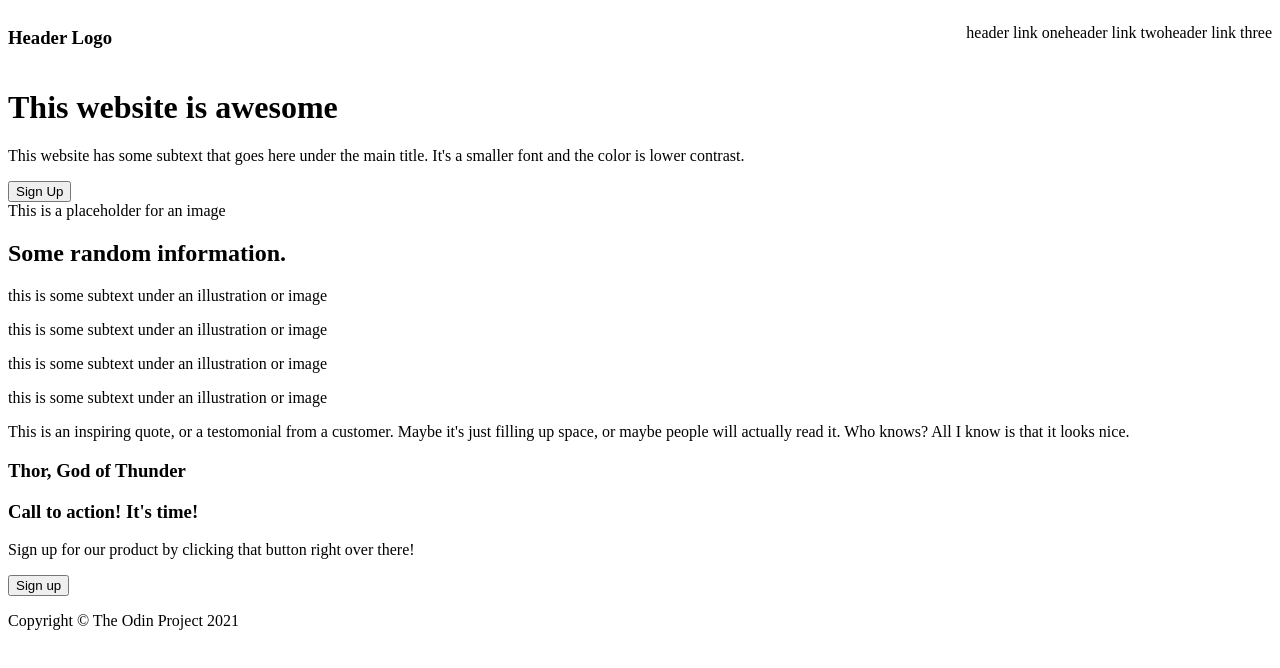
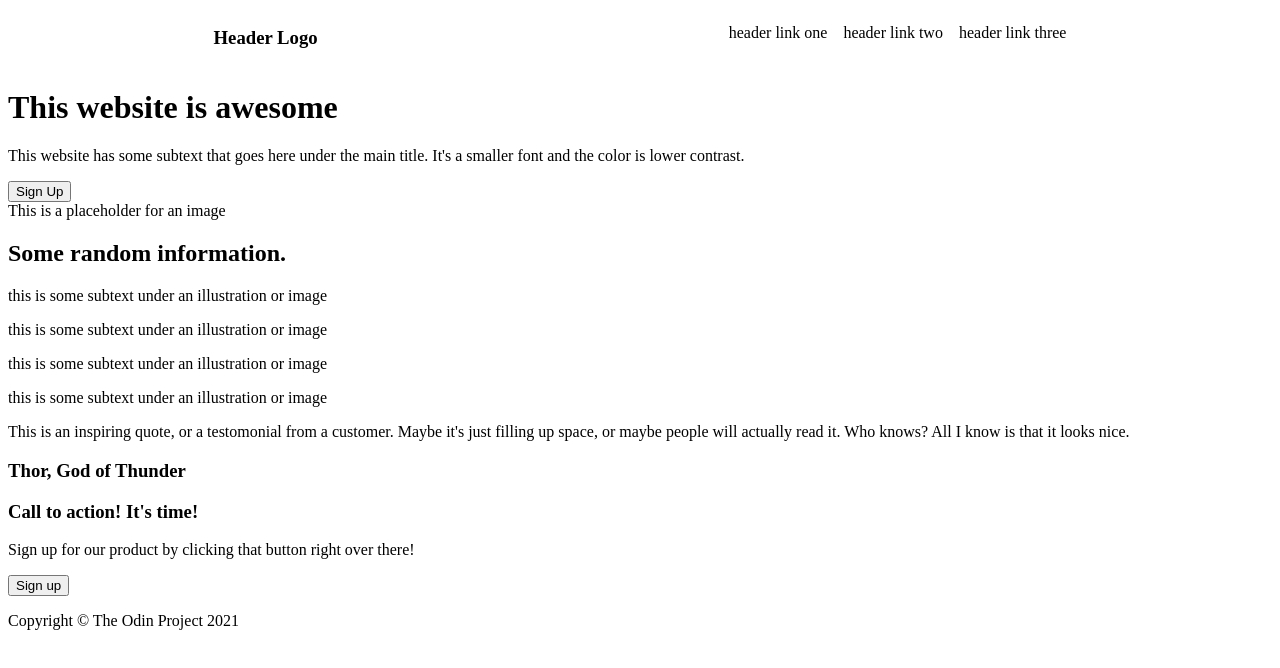
Before and after one commit to Tyree-White/landing-page, a plain HTML site: page index.html in a window 1280 px wide. Drawn offline with Linux system fonts and the light colour scheme.

Commit message:
Add gap between list items and space around header content

```diff
--- a/style.css
+++ b/style.css
@@ -2,9 +2,10 @@ ul {
   list-style-type: none;
   padding-left: 0px;
   display: flex;
+  gap: 16px;
 }
 
 .header {
     display: flex;
-    justify-content: space-between;
+    justify-content: space-around;
 }
```
